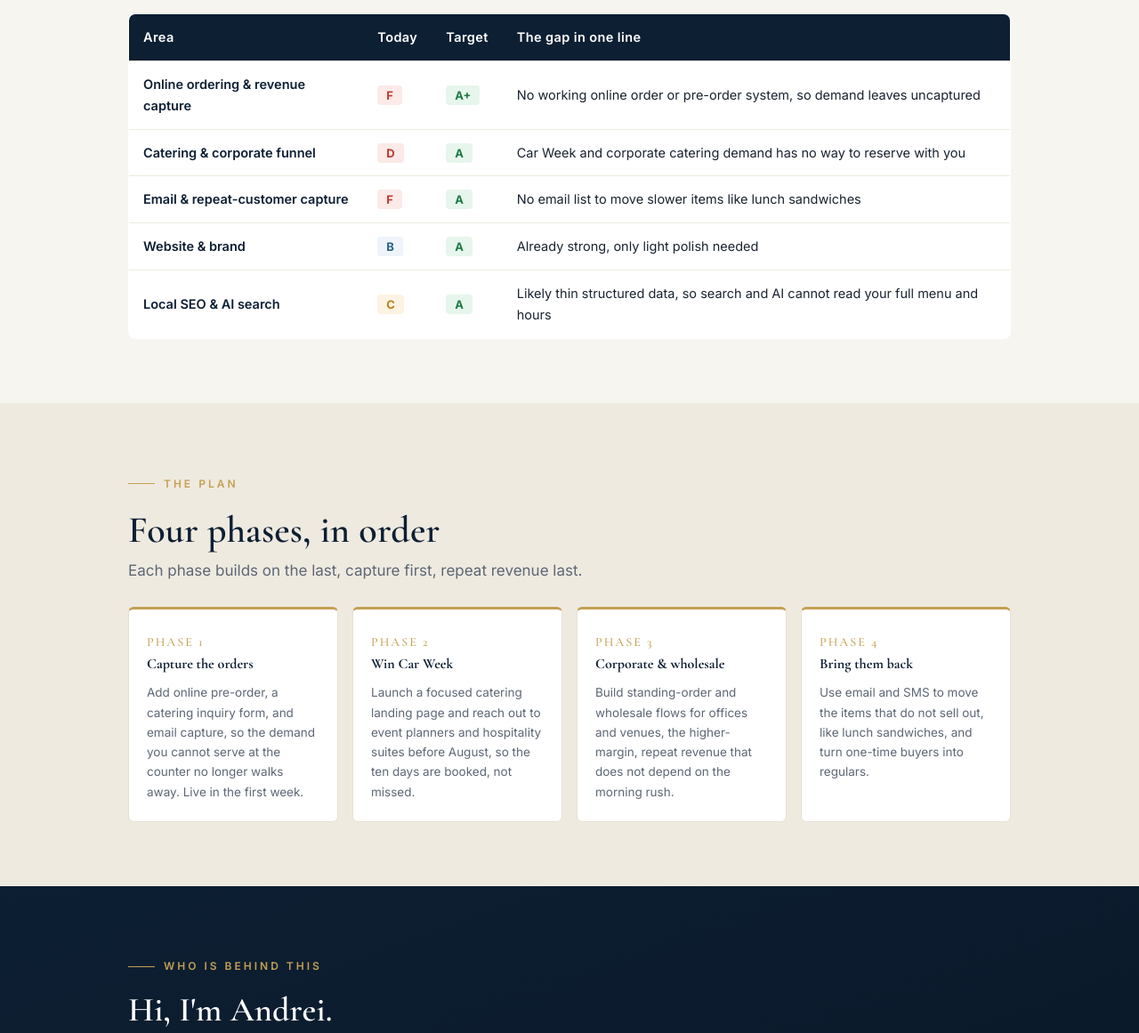
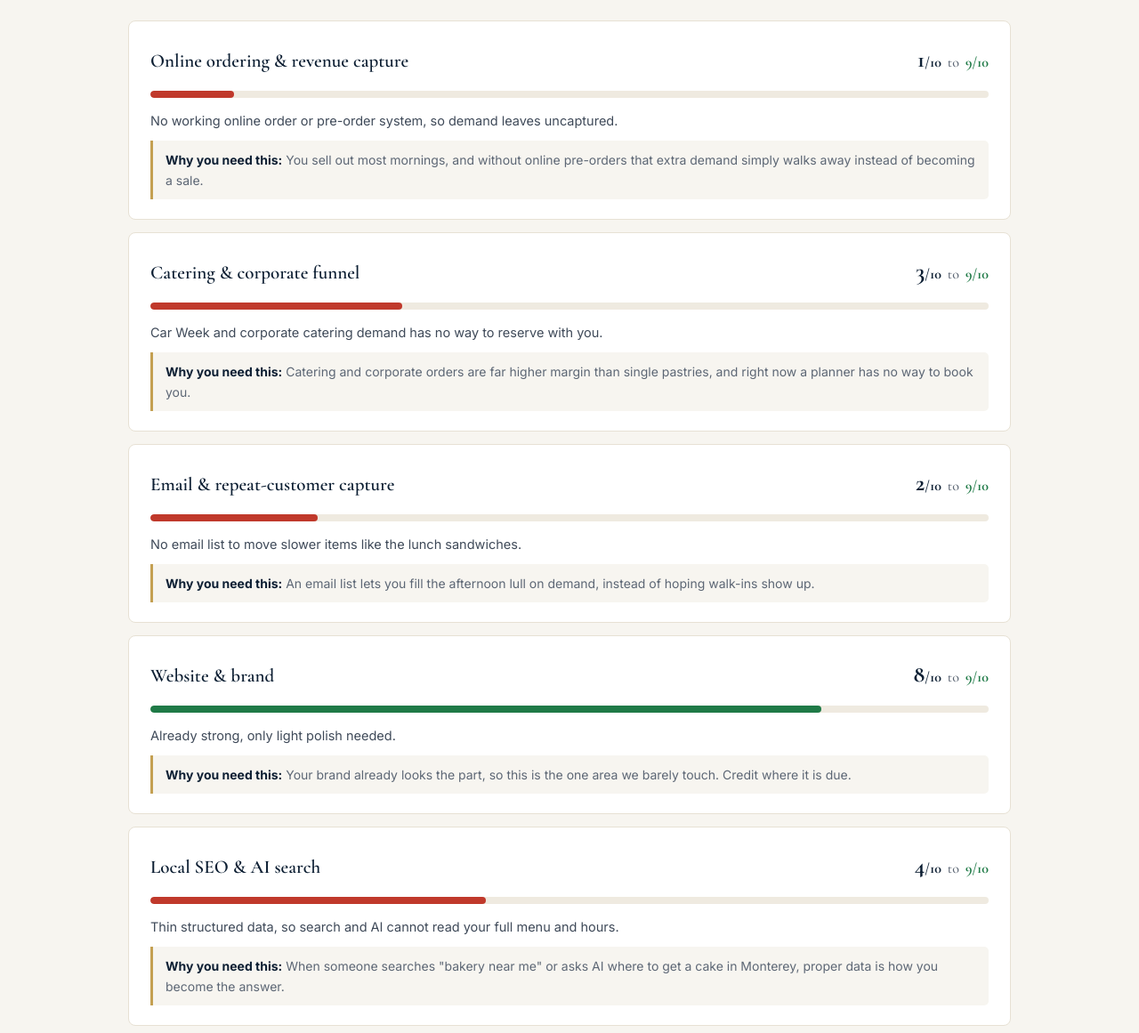
Before and after one commit to andrei170/parker-lusseau-hub, a plain HTML site: page index.html in a window 1280 px wide. Shown: the part 3360-4521 px from the top of the page at 89% size. Drawn offline with nearby package versions, Linux system fonts and the light colour scheme.

Commit message:
Deploy/update parker-lusseau-hub

```diff
--- a/index.html
+++ b/index.html
@@ -84,14 +84,21 @@
   .demo .cta-row{display:flex;gap:14px;flex-wrap:wrap;margin-top:22px;align-items:center}
   @media(max-width:760px){.demo iframe{height:420px}}
 
-  /* scorecard */
-  .score{width:100%;border-collapse:collapse;margin-top:24px;background:#fff;border:1px solid #e7e1d4;border-radius:8px;overflow:hidden}
-  .score th,.score td{padding:14px 16px;text-align:left;font-size:14.5px;border-bottom:1px solid #efeae0}
-  .score th{background:var(--navy);color:#fff;font-weight:600;letter-spacing:.4px}
-  .score td:first-child{font-weight:600;color:var(--navy)}
-  .grade{font-weight:700;padding:3px 10px;border-radius:4px;font-size:13px}
-  .g-f{background:#fbeae8;color:#c0392b}.g-c{background:#fdf3e3;color:#b9821f}.g-d{background:#fbeae8;color:#c0392b}.g-a{background:#e7f6ec;color:#1f7a47}.g-b{background:#eef4f9;color:#2b6188}
-  .score tr:last-child td{border-bottom:0}
+  /* scorecard (score out of 10 + why) */
+  .scards{margin-top:26px;display:grid;gap:14px}
+  .scard{background:#fff;border:1px solid #e7e1d4;border-radius:8px;padding:22px 24px}
+  .scard .top{display:flex;justify-content:space-between;align-items:baseline;gap:16px}
+  .scard .name{font-family:'Cormorant Garamond',serif;font-size:21px;color:var(--navy);font-weight:600}
+  .scard .score{font-family:'Cormorant Garamond',serif;font-weight:700;font-size:16px;white-space:nowrap;color:var(--navy)}
+  .scard .score b{font-size:26px}
+  .scard .score .arr{color:var(--muted);margin:0 7px;font-weight:400}
+  .scard .score .tgt{color:#1f7a47}
+  .bar{height:8px;border-radius:5px;background:#efeae0;margin:13px 0 14px;overflow:hidden}
+  .bar i{display:block;height:100%;border-radius:5px}
+  .s-lo i{background:#c0392b}.s-mid i{background:#b9821f}.s-hi i{background:#1f7a47}
+  .scard .gap{color:#3f4a59;font-size:14.5px;margin-bottom:10px}
+  .scard .why{color:var(--muted);font-size:14px;background:var(--paper);border-left:3px solid var(--gold);padding:10px 14px;border-radius:0 5px 5px 0}
+  .scard .why b{color:var(--navy)}
 
   /* roadmap */
   .phases{display:grid;grid-template-columns:repeat(4,1fr);gap:16px;margin-top:26px}
@@ -200,14 +207,38 @@
     <span class="eyebrow reveal">The Audit</span>
     <h2 class="big reveal">Where you stand today, and where we take it</h2>
     <p class="lead reveal">I ran a full revenue-capture, catering, email and search audit. Here is the honest scorecard, and yes, your brand already grades well.</p>
-    <table class="score reveal">
-      <tr><th>Area</th><th>Today</th><th>Target</th><th>The gap in one line</th></tr>
-      <tr><td>Online ordering &amp; revenue capture</td><td><span class="grade g-f">F</span></td><td><span class="grade g-a">A+</span></td><td>No working online order or pre-order system, so demand leaves uncaptured</td></tr>
-      <tr><td>Catering &amp; corporate funnel</td><td><span class="grade g-d">D</span></td><td><span class="grade g-a">A</span></td><td>Car Week and corporate catering demand has no way to reserve with you</td></tr>
-      <tr><td>Email &amp; repeat-customer capture</td><td><span class="grade g-f">F</span></td><td><span class="grade g-a">A</span></td><td>No email list to move slower items like lunch sandwiches</td></tr>
-      <tr><td>Website &amp; brand</td><td><span class="grade g-b">B</span></td><td><span class="grade g-a">A</span></td><td>Already strong, only light polish needed</td></tr>
-      <tr><td>Local SEO &amp; AI search</td><td><span class="grade g-c">C</span></td><td><span class="grade g-a">A</span></td><td>Likely thin structured data, so search and AI cannot read your full menu and hours</td></tr>
-    </table>
+    <div class="scards reveal">
+      <div class="scard">
+        <div class="top"><span class="name">Online ordering &amp; revenue capture</span><span class="score"><b>1</b>/10<span class="arr">to</span><span class="tgt">9/10</span></span></div>
+        <div class="bar s-lo"><i style="width:10%"></i></div>
+        <p class="gap">No working online order or pre-order system, so demand leaves uncaptured.</p>
+        <p class="why"><b>Why you need this:</b> You sell out most mornings, and without online pre-orders that extra demand simply walks away instead of becoming a sale.</p>
+      </div>
+      <div class="scard">
+        <div class="top"><span class="name">Catering &amp; corporate funnel</span><span class="score"><b>3</b>/10<span class="arr">to</span><span class="tgt">9/10</span></span></div>
+        <div class="bar s-lo"><i style="width:30%"></i></div>
+        <p class="gap">Car Week and corporate catering demand has no way to reserve with you.</p>
+        <p class="why"><b>Why you need this:</b> Catering and corporate orders are far higher margin than single pastries, and right now a planner has no way to book you.</p>
+      </div>
+      <div class="scard">
+        <div class="top"><span class="name">Email &amp; repeat-customer capture</span><span class="score"><b>2</b>/10<span class="arr">to</span><span class="tgt">9/10</span></span></div>
+        <div class="bar s-lo"><i style="width:20%"></i></div>
+        <p class="gap">No email list to move slower items like the lunch sandwiches.</p>
+        <p class="why"><b>Why you need this:</b> An email list lets you fill the afternoon lull on demand, instead of hoping walk-ins show up.</p>
+      </div>
+      <div class="scard">
+        <div class="top"><span class="name">Website &amp; brand</span><span class="score"><b>8</b>/10<span class="arr">to</span><span class="tgt">9/10</span></span></div>
+        <div class="bar s-hi"><i style="width:80%"></i></div>
+        <p class="gap">Already strong, only light polish needed.</p>
+        <p class="why"><b>Why you need this:</b> Your brand already looks the part, so this is the one area we barely touch. Credit where it is due.</p>
+      </div>
+      <div class="scard">
+        <div class="top"><span class="name">Local SEO &amp; AI search</span><span class="score"><b>4</b>/10<span class="arr">to</span><span class="tgt">9/10</span></span></div>
+        <div class="bar s-lo"><i style="width:40%"></i></div>
+        <p class="gap">Thin structured data, so search and AI cannot read your full menu and hours.</p>
+        <p class="why"><b>Why you need this:</b> When someone searches "bakery near me" or asks AI where to get a cake in Monterey, proper data is how you become the answer.</p>
+      </div>
+    </div>
   </div>
 </section>
 
```
